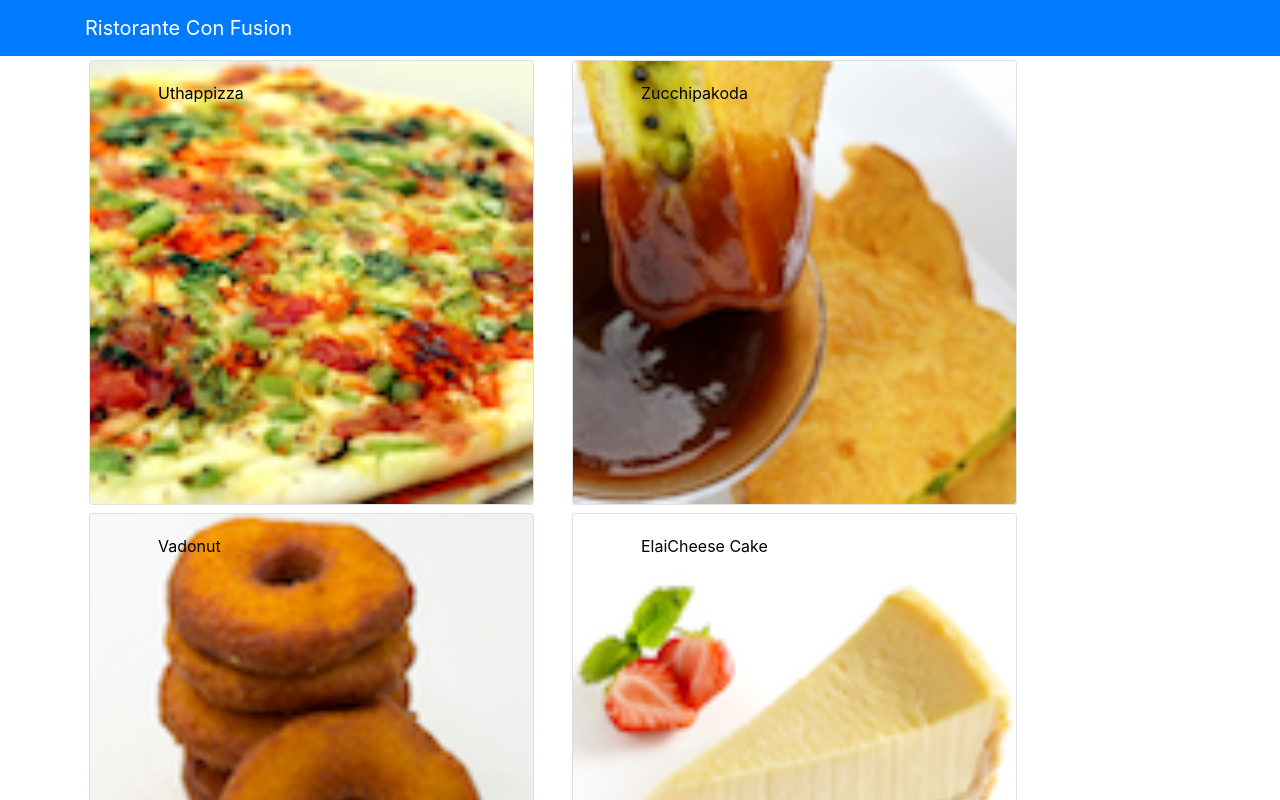
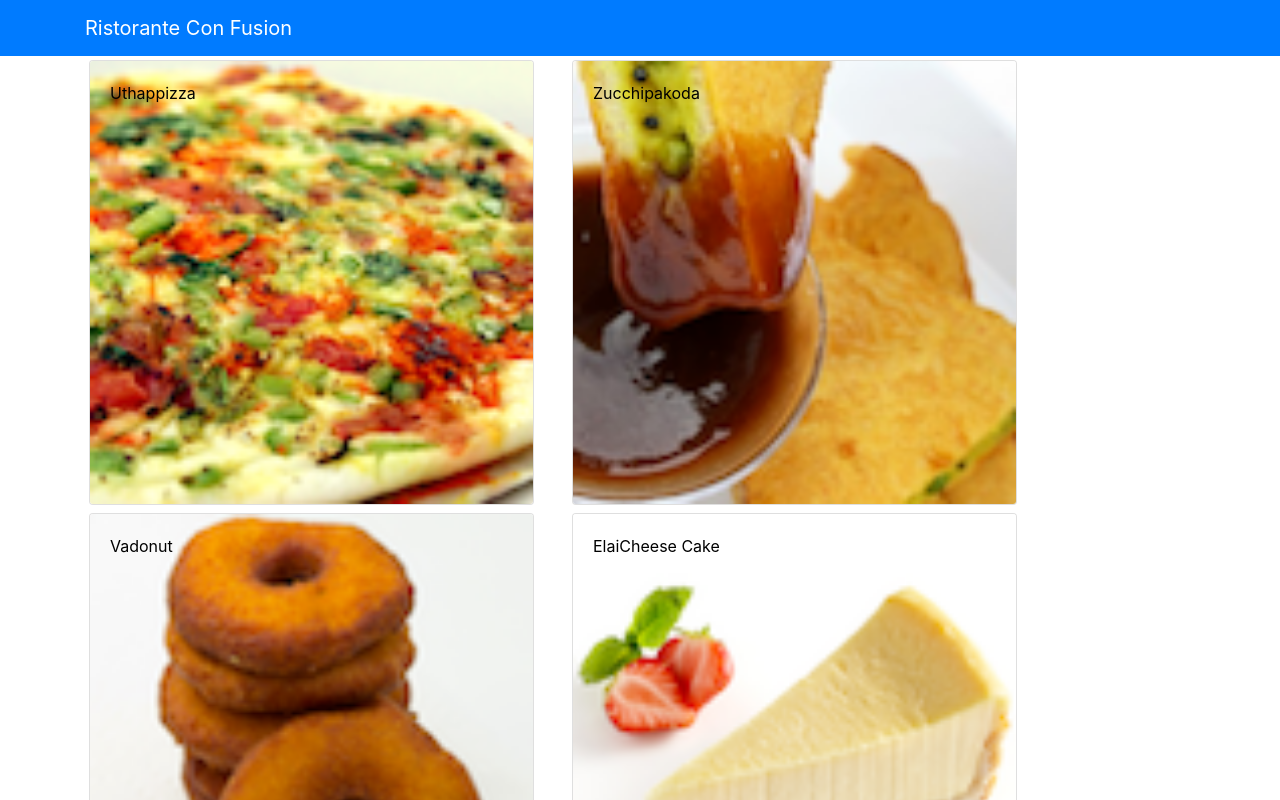
Before and after one commit to gnondpom09/react-app, a React (Create React App) app: page / in a window 1280 px wide. Shown: the top 800 px of the page. Built offline with nearby package versions, Linux system fonts and the light colour scheme.

Commit message:
functionnal components

```diff
--- a/src/App.js
+++ b/src/App.js
@@ -1,33 +1,13 @@
 import "./App.css";
-import { Navbar, NavbarBrand } from "reactstrap";
 import React, { Component } from "react";
 
-import Menu from "./components/MenuComponent";
-
-import { DISHES } from "./shared/dishes";
+import Main from "./components/MainComponent";
 
 class App extends Component {
-  constructor(props) {
-    super(props);
-
-    this.state = {
-      dishes: DISHES,
-    };
-  }
-
   render() {
     return (
       <div className="App">
-        <header className="App-header">
-          <div className="App">
-            <Navbar dark color="primary">
-              <div className="container">
-                <NavbarBrand href="/">Ristorante Con Fusion</NavbarBrand>
-              </div>
-            </Navbar>
-            <Menu dishes={this.state.dishes} />
-          </div>
-        </header>
+        <Main />
       </div>
     );
   }
--- a/src/components/DishDetailComponent.js
+++ b/src/components/DishDetailComponent.js
@@ -1,50 +1,69 @@
-import React, { Component } from "react";
+import React from "react";
 import { Card, CardImg, CardText, CardBody, CardTitle } from "reactstrap";
 
-class DishDetail extends Component {
-  render() {
-    const dishDetail = this.props.dish;
-    const comments = dishDetail.comments.map((comment) => {
-      if (dishDetail.comments && dishDetail.comments.length > 0) {
+function RenderDish({ dish }) {
+  if (dish != null)
+    return (
+      <Card>
+        <CardImg src={dish.image} alt={dish.name} />
+        <CardBody>
+          <CardTitle>
+            <h4>{dish.name}</h4>
+          </CardTitle>
+          <CardText>{dish.description}</CardText>
+        </CardBody>
+      </Card>
+    );
+  else return <div></div>;
+}
+
+function RenderComments({ comments }) {
+  if (comments != null) {
+    const commentsList = comments.map((com) => {
+      return (
+        <div key={com.id}>
+          <ul className="list-unstyled">
+            <li>{com.comment}</li>
+            <span className="author">
+              -- {com.author},{" "}
+              {new Intl.DateTimeFormat("fr-FR", {
+                year: "numeric",
+                month: "short",
+                day: "2-digit",
+              }).format(new Date(Date.parse(com.date)))}
+            </span>
+          </ul>
+        </div>
+      );
+    });
     return (
       <div className="comments">
-            <ul>
-              <li key={comment.id}>
-                {comment.comment}
-                <span className="author">
-                  -- {comment.author}, {comment.date}
-                </span>
-              </li>
-            </ul>
+        <h5>Comments</h5>
+        {commentsList}
       </div>
     );
   } else {
     return <div></div>;
   }
-    });
+}
 
+const DishDetail = (props) => {
+  if (props.dish != null) {
     return (
       <div className="container">
         <div className="row">
           <div className="col-12 col-md-5 m-1">
-            <Card>
-              <CardImg src={dishDetail.image} alt={dishDetail.name} />
-              <CardBody>
-                <CardTitle>
-                  <h4>{dishDetail.name}</h4>
-                </CardTitle>
-                <CardText>{dishDetail.description}</CardText>
-              </CardBody>
-            </Card>
+            <RenderDish dish={props.dish} />
           </div>
           <div className="col-12 col-md-5 p-4">
-            <h5>Comments</h5>
-            {comments}
+            <RenderComments comments={props.dish.comments} />
           </div>
         </div>
       </div>
     );
+  } else {
+    return <div></div>;
   }
-}
+};
 
 export default DishDetail;
--- /dev/null
+++ b/src/components/MainComponent.js
@@ -0,0 +1,51 @@
+import { Navbar, NavbarBrand } from "reactstrap";
+import React, { Component } from "react";
+
+import Menu from "./MenuComponent";
+import DishDetail from "./DishDetailComponent";
+
+import { DISHES } from "../shared/dishes";
+
+class Main extends Component {
+  constructor(props) {
+    super(props);
+
+    this.state = {
+      dishes: DISHES,
+      selectedDish: null, // Dish id
+    };
+  }
+
+  onDishSelect(dishId) {
+    this.setState({ selectedDish: dishId });
+  }
+
+  render() {
+    return (
+      <div className="App">
+        <header className="App-header">
+          <div className="App">
+            <Navbar dark color="primary">
+              <div className="container">
+                <NavbarBrand href="/">Ristorante Con Fusion</NavbarBrand>
+              </div>
+            </Navbar>
+            <Menu
+              dishes={this.state.dishes}
+              onClick={(dishId) => this.onDishSelect(dishId)}
+            />
+            <DishDetail
+              dish={
+                this.state.dishes.filter(
+                  (dish) => dish.id === this.state.selectedDish
+                )[0]
+              }
+            />
+          </div>
+        </header>
+      </div>
+    );
+  }
+}
+
+export default Main;
--- a/src/components/MenuComponent.js
+++ b/src/components/MenuComponent.js
@@ -1,57 +1,31 @@
-import React, { Component } from "react";
+import React from "react";
 import { Card, CardImg, CardImgOverlay, CardTitle } from "reactstrap";
 
-import DishDetail from "./DishDetailComponent";
-
-class Menu extends Component {
-  constructor(props) {
-    super(props);
-
-    this.state = {
-      selectedDish: null,
-    };
-    console.log("menu constructed");
-  }
-
-  onDishSelect(dish) {
-    this.setState({ selectedDish: dish });
-  }
-
-  renderDish(dish) {
-    if (dish !== null) {
-      return <DishDetail dish={dish} />;
-    } else {
-      return <div></div>;
-    }
-  }
-
-  componentDidMount() {
-    console.log("mounted");
-  }
-
-  render() {
-    const menu = this.props.dishes.map((dish) => {
+function RenderMenuItem({ dish, onClick }) {
   return (
-        <div key={dish.id} className="col-12 col-md-5 m-1">
-          <Card onClick={() => this.onDishSelect(dish)}>
+    <Card onClick={() => onClick(dish.id)}>
       <CardImg width="100%" src={dish.image} alt={dish.name} />
-            <CardImgOverlay className="ml-5">
+      <CardImgOverlay>
         <CardTitle>{dish.name}</CardTitle>
       </CardImgOverlay>
     </Card>
+  );
+}
+
+const Menu = (props) => {
+  const menu = props.dishes.map((dish) => {
+    return (
+      <div className="col-12 col-md-5 m-1" key={dish.id}>
+        <RenderMenuItem dish={dish} onClick={props.onClick} />
       </div>
     );
   });
 
-    console.log("render");
-
   return (
     <div className="container">
       <div className="row">{menu}</div>
-        <div className="row">{this.renderDish(this.state.selectedDish)}</div>
     </div>
   );
-  }
-}
+};
 
 export default Menu;
```
Lines whose indentation alone changed are shown as unchanged.
